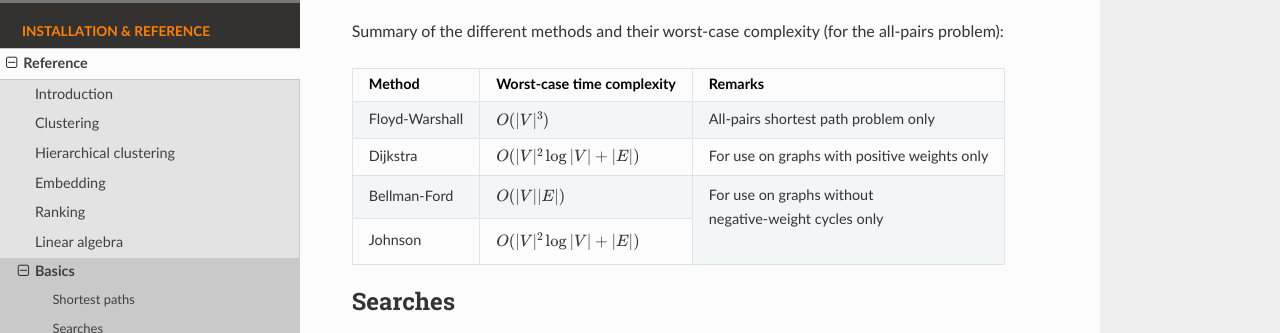
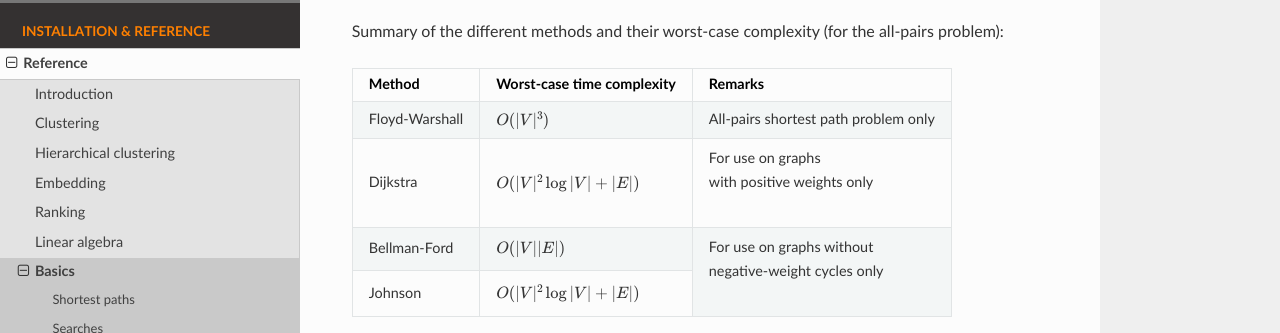
Before and after one commit to sknetwork-team/scikit-network, a Sphinx documentation site: the page built from docs/reference/basics.rst, in a window 1280 px wide and 900 px high, scrolled down 439 px, cut to the strip 111-444 px from the top of the window. Built offline with Sphinx 7.4.7 and the Read the Docs theme 2.0.0, drawn with Linux system fonts in a browser that asks for light colours; pages that are not in the unit, such as notebooks, are missing from menus; the version number is read from the project's files by our own code.

Commit message:
Doc updates

```diff
--- a/docs/reference/basics.rst
+++ b/docs/reference/basics.rst
@@ -23,7 +23,8 @@
 +================+================================+=============================================+
 | Floyd-Warshall | :math:`O(|V|^3)`               | All-pairs shortest path problem only        |
 +----------------+--------------------------------+---------------------------------------------+
-|    Dijkstra    | :math:`O(|V|^2 \log |V| + |E|)`| For use on graphs with positive weights only|
+|    Dijkstra    | :math:`O(|V|^2 \log |V| + |E|)`|   | For use on graphs                       |
+|                |                                |   | with positive weights only              |
 +----------------+--------------------------------+---------------------------------------------+
 |  Bellman-Ford  | :math:`O(|V||E|)`              |                                             |
 +----------------+--------------------------------+   | For use on graphs without               +
```
Also changed, not shown: 1 other file.
